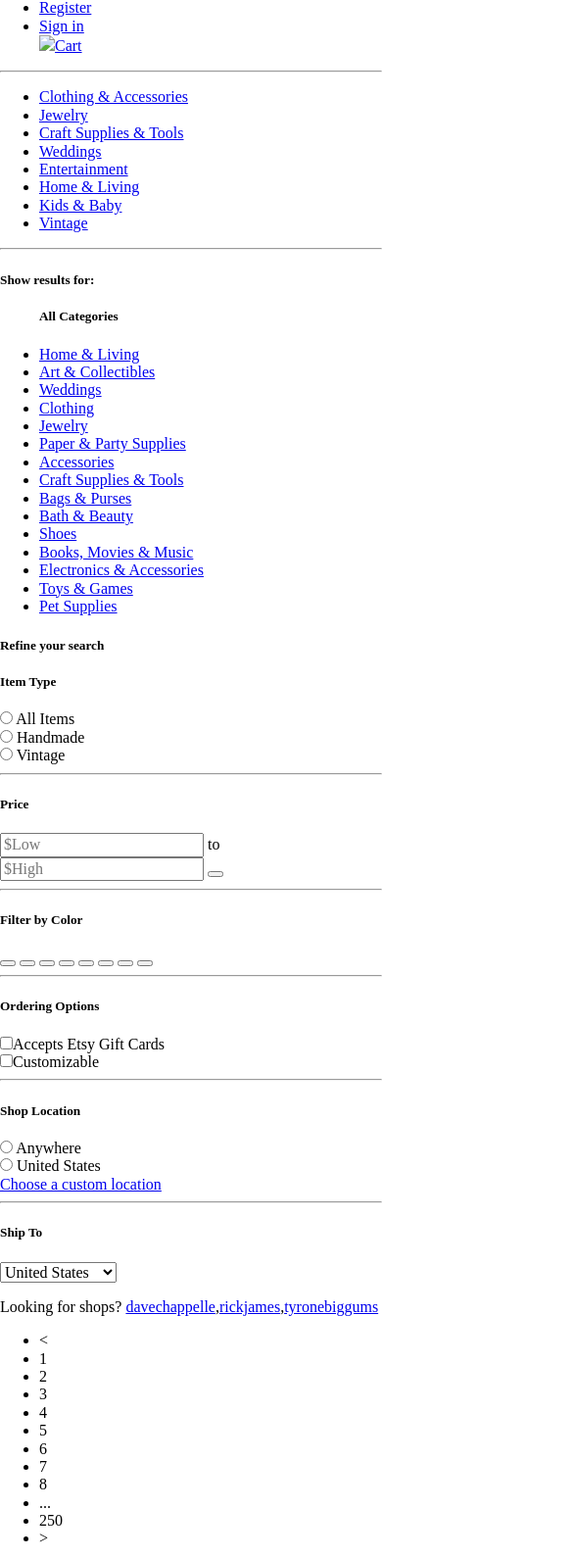
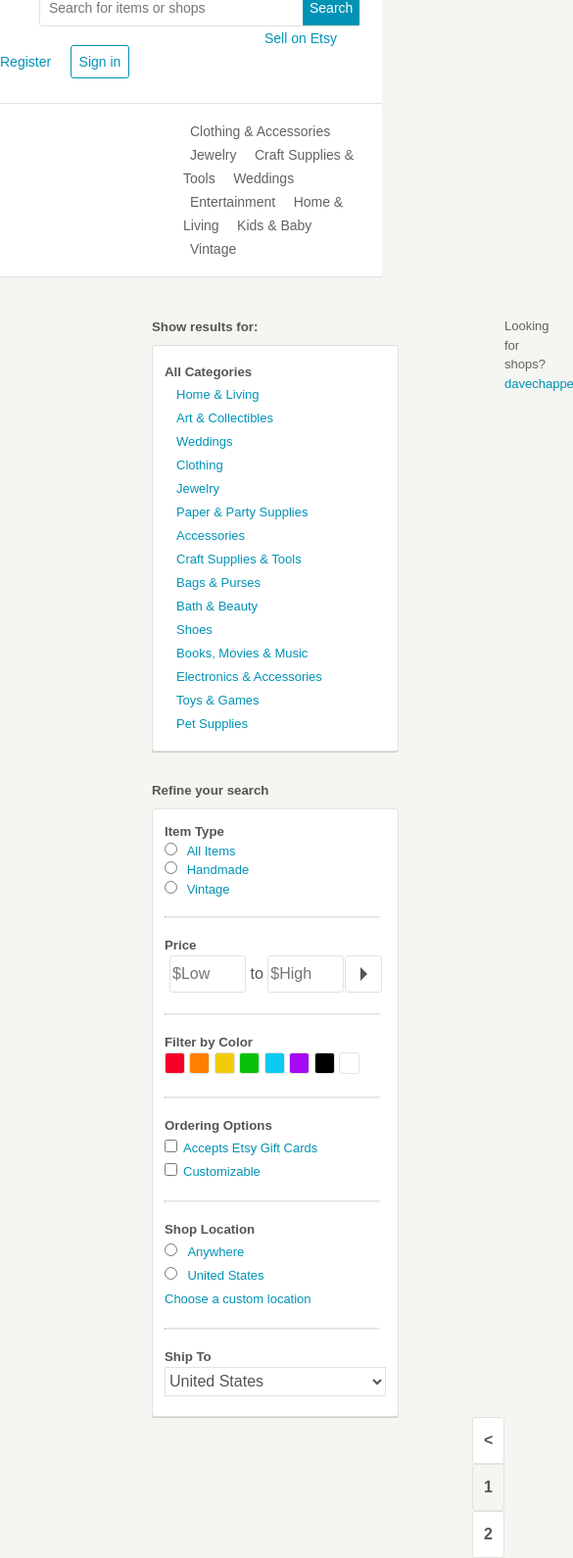
Before and after one commit to hyonakim/EtsyAPI, a website: page app/index.html in a window 390 px wide. Shown: the part 78-1668 px from the top of the page at 98% size, 585 px wide, since content can reach past the window. Drawn offline with nearby package versions, Linux system fonts and the light colour scheme.

```diff
--- a/app/css/main.css
+++ b/app/css/main.css
@@ -0,0 +1,329 @@
+body {
+  background: #F5F5F1;
+  line-height: 1.5; }
+
+header {
+  position: relative;
+  background: #fff; }
+  header .headerWrap {
+    margin-top: 0;
+    padding-top: 20px; }
+  header hr {
+    height: 0;
+    border: 0;
+    border-top: 1px solid #E1E3DF; }
+  header .etsyLogo,
+  header .searchBar {
+    float: left; }
+  header .etsyLogo {
+    margin-left: 160px;
+    font-size: 32px;
+    font-family: 'Lora', serif;
+    color: #F56400; }
+  header .searchBar {
+    margin-left: 40px;
+    border: 1px solid #E1E3DF;
+    border-radius: 3px; }
+  header .searchField {
+    width: 250px;
+    padding: 9px;
+    border: none;
+    font-size: 14px; }
+  header .searchbtn {
+    float: right;
+    padding: 6px;
+    border: 1px solid #2E98B1;
+    background: #0092B5;
+    color: white;
+    font-size: 14px; }
+  header .navbar.right {
+    margin-right: 0;
+    position: relative; }
+  header .navbar.right ul {
+    margin: 0 0 0 270px;
+    padding: 0;
+    width: 20px;
+    display: inline; }
+  header .navbar.right ul li {
+    display: inline;
+    margin-right: 15px;
+    font-size: 14px; }
+  header .navbar.right ul li a {
+    text-decoration: none;
+    color: #0092B5; }
+  header .navbar.right span {
+    border: 1px solid #0092B5;
+    border-radius: 3px;
+    padding: 8px; }
+  header .navbar.right span:hover {
+    background: #E9F6FC; }
+  header .vertical {
+    height: 40px;
+    width: 1px;
+    background: #E1E3DF;
+    display: inline-block;
+    position: absolute;
+    top: -9px; }
+  header .cart {
+    font-size: 13px;
+    display: inline;
+    margin-left: 22px;
+    position: absolute;
+    top: 14px;
+    right: 134px; }
+  header .cart img {
+    position: absolute;
+    top: -22px;
+    right: 4px;
+    width: 22px;
+    filter: grayscale(1); }
+  header .cart a {
+    color: #888888;
+    text-decoration: none; }
+  header .cart a:hover {
+    color: #000; }
+  header .navbar.center {
+    margin: 30px 0 0 0; }
+  header .navbar.center ul {
+    margin-left: 147px; }
+  header .navbar.center ul li {
+    display: inline;
+    margin: 0 7px 0 7px;
+    font-size: 14px;
+    font-weight: lighter; }
+  header .navbar.center ul li a {
+    text-decoration: none;
+    color: #626262; }
+
+.columnLeft {
+  margin: 33px 0 0 0;
+  float: left;
+  color: #555555; }
+
+.leftHeading {
+  margin: 0 0 0 155px; }
+
+.leftSide.Top {
+  background: #fff;
+  width: 250px;
+  margin: 8px 0 30px 155px;
+  border: 1px solid #E1E3DF;
+  border-radius: 3px;
+  box-shadow: 0 1px 0 0 #CBCCC9; }
+  .leftSide.Top ul {
+    padding: 1px 0 0 12px; }
+  .leftSide.Top .heading5 {
+    margin: 0; }
+  .leftSide.Top ul li {
+    list-style: none;
+    margin-left: 12px; }
+    .leftSide.Top ul li a {
+      text-decoration: none;
+      color: #0092B5;
+      font-size: 13px;
+      line-height: 1.5; }
+
+.leftSide.Bottom {
+  background: #fff;
+  width: 250px;
+  margin: 8px 0 0 155px;
+  padding-bottom: 20px;
+  border: 1px solid #E1E3DF;
+  border-radius: 3px;
+  box-shadow: 0 1px 0 0 #CBCCC9; }
+  .leftSide.Bottom a {
+    text-decoration: none;
+    color: #0092B5;
+    font-size: 13px;
+    line-height: 1.5; }
+  .leftSide.Bottom .sideBottom {
+    padding: 13px 0 0 12px; }
+  .leftSide.Bottom .heading5 {
+    margin: 0; }
+  .leftSide.Bottom .sideLine {
+    width: 218px;
+    margin: 18px 0;
+    border-top: 0.5px solid #E1E3DF; }
+  .leftSide.Bottom .radioItems {
+    font-size: 13px;
+    color: #0092B5; }
+  .leftSide.Bottom label {
+    cursor: pointer;
+    position: relative;
+    padding-left: 6px;
+    margin-right: 15px;
+    font-size: 13px; }
+  .leftSide.Bottom label:hover {
+    text-decoration: underline; }
+  .leftSide.Bottom .priceBox {
+    width: 72px;
+    height: 34px;
+    border: 1px solid #E1E3DF;
+    border-radius: 3px; }
+  .leftSide.Bottom .priceBtn {
+    width: 38px;
+    height: 38px;
+    border: 1px solid #E1E3DF;
+    border-radius: 3px;
+    background: #fff;
+    position: absolute;
+    left: 352px;
+    padding: 0; }
+  .leftSide.Bottom .priceBtn:after {
+    content: '';
+    width: 0;
+    height: 0;
+    border-style: solid;
+    border-width: 7px 0 7px 7px;
+    border-color: transparent transparent transparent #555555;
+    position: absolute;
+    top: 11px;
+    left: 15px; }
+  .leftSide.Bottom .btnColor {
+    width: 21px;
+    height: 22px;
+    border: 1px solid #E1E3DF;
+    border-radius: 3px; }
+  .leftSide.Bottom .btnColor.red {
+    background: #F70029; }
+  .leftSide.Bottom .btnColor.orange {
+    background: #FF7F00; }
+  .leftSide.Bottom .btnColor.yellow {
+    background: #F3CC09; }
+  .leftSide.Bottom .btnColor.green {
+    background: #08C209; }
+  .leftSide.Bottom .btnColor.skyblue {
+    background: #0ACCF3; }
+  .leftSide.Bottom .btnColor.purple {
+    background: #A60AF3; }
+  .leftSide.Bottom .btnColor.black {
+    background: #000000; }
+  .leftSide.Bottom .btnColor.white {
+    background: #FFFFFF; }
+  .leftSide.Bottom .order span {
+    color: #0092B5;
+    font-size: 13px;
+    padding-left: 6px;
+    cursor: pointer; }
+  .leftSide.Bottom .order span:hover {
+    text-decoration: underline; }
+  .leftSide.Bottom .shopLoc span {
+    color: #0092B5;
+    font-size: 13px;
+    padding-left: 6px; }
+  .leftSide.Bottom .shopLoc span {
+    cursor: pointer;
+    font-size: 13px; }
+  .leftSide.Bottom .shopLoc span:hover,
+  .leftSide.Bottom .shopLoc a:hover {
+    text-decoration: underline; }
+  .leftSide.Bottom .shipTo {
+    background: #fff;
+    width: 226px;
+    height: 30px;
+    border: 1px solid #E1E3DF; }
+
+.container {
+  margin: 59px 0 42px 25px;
+  float: left;
+  width: 66%; }
+
+.catPara {
+  float: left; }
+
+.itemList {
+  display: inline-block;
+  width: 26%;
+  margin: 0 13px 15px 0;
+  padding-bottom: 6px;
+  border: 1px solid #E1E3DF;
+  border-radius: 3px;
+  background: #fff;
+  position: relative; }
+
+.title,
+.shop,
+.pricing {
+  padding: 0 5px 3px 5px;
+  font-weight: lighter;
+  margin: 0; }
+
+.imageTag img {
+  width: 100%;
+  position: relative; }
+
+.shopDetails {
+  background: #fff; }
+
+.title p {
+  white-space: nowrap;
+  text-overflow: ellipsis;
+  overflow: hidden;
+  width: 214px;
+  font-size: 14px;
+  color: #606060;
+  margin: 0; }
+
+.shop p {
+  margin: 0;
+  background: #fff; }
+
+.shop p a {
+  font-size: 12px;
+  color: #AAAAAA;
+  float: left;
+  margin: 3px 0 0 0;
+  text-decoration: none; }
+
+.pricing p {
+  font-size: 12px;
+  color: #78C042;
+  float: right;
+  margin: 0; }
+
+.icons {
+  position: absolute;
+  top: 6px;
+  right: 6px;
+  display: none; }
+
+.icons img {
+  width: 14px;
+  padding: 6px;
+  display: inline;
+  background: #fff;
+  border: 1px solid #E1E3DF;
+  border-radius: 3px; }
+
+.icons a:hover img {
+  background: #F5F5F1; }
+
+footer {
+  width: 100%;
+  margin-top: 40px; }
+
+p {
+  margin-left: 515px;
+  font-size: 13px;
+  color: #626262; }
+
+a {
+  text-decoration: none;
+  color: #0092B5; }
+
+footer .footArea ul {
+  margin-left: 442px; }
+
+footer .footArea ul li {
+  display: inline;
+  text-decoration: none;
+  border: 1px solid #E1E3DF;
+  border-radius: 3px;
+  padding: 11px;
+  float: left;
+  background: #fff;
+  color: #555555;
+  font-weight: bold; }
+
+footer .footArea ul .selected {
+  background: #F5F5F1; }
--- a/app/css/vendor.css
+++ b/app/css/vendor.css
@@ -1,35 +1,31 @@
 /*! normalize.css v3.0.3 | MIT License | github.com/necolas/normalize.css */
-
 /**
  * 1. Set default font family to sans-serif.
  * 2. Prevent iOS and IE text size adjust after device orientation change,
  *    without disabling user zoom.
  */
-
 html {
-  font-family: sans-serif; /* 1 */
-  -ms-text-size-adjust: 100%; /* 2 */
-  -webkit-text-size-adjust: 100%; /* 2 */
-}
+  font-family: sans-serif;
+  /* 1 */
+  -ms-text-size-adjust: 100%;
+  /* 2 */
+  -webkit-text-size-adjust: 100%;
+  /* 2 */ }
 
 /**
  * Remove default margin.
  */
-
 body {
-  margin: 0;
-}
+  margin: 0; }
 
 /* HTML5 display definitions
    ========================================================================== */
-
 /**
  * Correct `block` display not defined for any HTML5 element in IE 8/9.
  * Correct `block` display not defined for `details` or `summary` in IE 10/11
  * and Firefox.
  * Correct `block` display not defined for `main` in IE 11.
  */
-
 article,
 aside,
 details,
@@ -43,229 +39,185 @@
 nav,
 section,
 summary {
-  display: block;
-}
+  display: block; }
 
 /**
  * 1. Correct `inline-block` display not defined in IE 8/9.
  * 2. Normalize vertical alignment of `progress` in Chrome, Firefox, and Opera.
  */
-
 audio,
 canvas,
 progress,
 video {
-  display: inline-block; /* 1 */
-  vertical-align: baseline; /* 2 */
-}
+  display: inline-block;
+  /* 1 */
+  vertical-align: baseline;
+  /* 2 */ }
 
 /**
  * Prevent modern browsers from displaying `audio` without controls.
  * Remove excess height in iOS 5 devices.
  */
-
 audio:not([controls]) {
   display: none;
-  height: 0;
-}
+  height: 0; }
 
 /**
  * Address `[hidden]` styling not present in IE 8/9/10.
  * Hide the `template` element in IE 8/9/10/11, Safari, and Firefox < 22.
  */
-
 [hidden],
 template {
-  display: none;
-}
+  display: none; }
 
 /* Links
    ========================================================================== */
-
 /**
  * Remove the gray background color from active links in IE 10.
  */
-
 a {
-  background-color: transparent;
-}
+  background-color: transparent; }
 
 /**
  * Improve readability of focused elements when they are also in an
  * active/hover state.
  */
-
 a:active,
 a:hover {
-  outline: 0;
-}
+  outline: 0; }
 
 /* Text-level semantics
    ========================================================================== */
-
 /**
  * Address styling not present in IE 8/9/10/11, Safari, and Chrome.
  */
-
 abbr[title] {
-  border-bottom: 1px dotted;
-}
+  border-bottom: 1px dotted; }
 
 /**
  * Address style set to `bolder` in Firefox 4+, Safari, and Chrome.
  */
-
 b,
 strong {
-  font-weight: bold;
-}
+  font-weight: bold; }
 
 /**
  * Address styling not present in Safari and Chrome.
  */
-
 dfn {
-  font-style: italic;
-}
+  font-style: italic; }
 
 /**
  * Address variable `h1` font-size and margin within `section` and `article`
  * contexts in Firefox 4+, Safari, and Chrome.
  */
-
 h1 {
   font-size: 2em;
-  margin: 0.67em 0;
-}
+  margin: 0.67em 0; }
 
 /**
  * Address styling not present in IE 8/9.
  */
-
 mark {
   background: #ff0;
-  color: #000;
-}
+  color: #000; }
 
 /**
  * Address inconsistent and variable font size in all browsers.
  */
-
 small {
-  font-size: 80%;
-}
+  font-size: 80%; }
 
 /**
  * Prevent `sub` and `sup` affecting `line-height` in all browsers.
  */
-
 sub,
 sup {
   font-size: 75%;
   line-height: 0;
   position: relative;
-  vertical-align: baseline;
-}
+  vertical-align: baseline; }
 
 sup {
-  top: -0.5em;
-}
+  top: -0.5em; }
 
 sub {
-  bottom: -0.25em;
-}
+  bottom: -0.25em; }
 
 /* Embedded content
    ========================================================================== */
-
 /**
  * Remove border when inside `a` element in IE 8/9/10.
  */
-
 img {
-  border: 0;
-}
+  border: 0; }
 
 /**
  * Correct overflow not hidden in IE 9/10/11.
  */
-
 svg:not(:root) {
-  overflow: hidden;
-}
+  overflow: hidden; }
 
 /* Grouping content
    ========================================================================== */
-
 /**
  * Address margin not present in IE 8/9 and Safari.
  */
-
 figure {
-  margin: 1em 40px;
-}
+  margin: 1em 40px; }
 
 /**
  * Address differences between Firefox and other browsers.
  */
-
 hr {
   box-sizing: content-box;
-  height: 0;
-}
+  height: 0; }
 
 /**
  * Contain overflow in all browsers.
  */
-
 pre {
-  overflow: auto;
-}
+  overflow: auto; }
 
 /**
  * Address odd `em`-unit font size rendering in all browsers.
  */
-
 code,
 kbd,
 pre,
 samp {
   font-family: monospace, monospace;
-  font-size: 1em;
-}
+  font-size: 1em; }
 
 /* Forms
    ========================================================================== */
-
 /**
  * Known limitation: by default, Chrome and Safari on OS X allow very limited
  * styling of `select`, unless a `border` property is set.
  */
-
 /**
  * 1. Correct color not being inherited.
  *    Known issue: affects color of disabled elements.
  * 2. Correct font properties not being inherited.
  * 3. Address margins set differently in Firefox 4+, Safari, and Chrome.
  */
-
 button,
 input,
 optgroup,
 select,
 textarea {
-  color: inherit; /* 1 */
-  font: inherit; /* 2 */
-  margin: 0; /* 3 */
-}
+  color: inherit;
+  /* 1 */
+  font: inherit;
+  /* 2 */
+  margin: 0;
+  /* 3 */ }
 
 /**
  * Address `overflow` set to `hidden` in IE 8/9/10/11.
  */
-
 button {
-  overflow: visible;
-}
+  overflow: visible; }
 
 /**
  * Address inconsistent `text-transform` inheritance for `button` and `select`.
@@ -273,11 +225,9 @@
  * Correct `button` style inheritance in Firefox, IE 8/9/10/11, and Opera.
  * Correct `select` style inheritance in Firefox.
  */
-
 button,
 select {
-  text-transform: none;
-}
+  text-transform: none; }
 
 /**
  * 1. Avoid the WebKit bug in Android 4.0.* where (2) destroys native `audio`
@@ -286,42 +236,35 @@
  * 3. Improve usability and consistency of cursor style between image-type
  *    `input` and others.
  */
-
 button,
-html input[type="button"], /* 1 */
-input[type="reset"],
+html input[type="button"], input[type="reset"],
 input[type="submit"] {
-  -webkit-appearance: button; /* 2 */
-  cursor: pointer; /* 3 */
-}
+  -webkit-appearance: button;
+  /* 2 */
+  cursor: pointer;
+  /* 3 */ }
 
 /**
  * Re-set default cursor for disabled elements.
  */
-
 button[disabled],
 html input[disabled] {
-  cursor: default;
-}
+  cursor: default; }
 
 /**
  * Remove inner padding and border in Firefox 4+.
  */
-
 button::-moz-focus-inner,
 input::-moz-focus-inner {
   border: 0;
-  padding: 0;
-}
+  padding: 0; }
 
 /**
  * Address Firefox 4+ setting `line-height` on `input` using `!important` in
  * the UA stylesheet.
  */
-
 input {
-  line-height: normal;
-}
+  line-height: normal; }
 
 /**
  * It's recommended that you don't attempt to style these elements.
@@ -330,95 +273,81 @@
  * 1. Address box sizing set to `content-box` in IE 8/9/10.
  * 2. Remove excess padding in IE 8/9/10.
  */
-
 input[type="checkbox"],
 input[type="radio"] {
-  box-sizing: border-box; /* 1 */
-  padding: 0; /* 2 */
-}
+  box-sizing: border-box;
+  /* 1 */
+  padding: 0;
+  /* 2 */ }
 
 /**
  * Fix the cursor style for Chrome's increment/decrement buttons. For certain
  * `font-size` values of the `input`, it causes the cursor style of the
  * decrement button to change from `default` to `text`.
  */
-
 input[type="number"]::-webkit-inner-spin-button,
 input[type="number"]::-webkit-outer-spin-button {
-  height: auto;
-}
+  height: auto; }
 
 /**
  * 1. Address `appearance` set to `searchfield` in Safari and Chrome.
  * 2. Address `box-sizing` set to `border-box` in Safari and Chrome.
  */
-
 input[type="search"] {
-  -webkit-appearance: textfield; /* 1 */
-  box-sizing: content-box; /* 2 */
-}
+  -webkit-appearance: textfield;
+  /* 1 */
+  box-sizing: content-box;
+  /* 2 */ }
 
 /**
  * Remove inner padding and search cancel button in Safari and Chrome on OS X.
  * Safari (but not Chrome) clips the cancel button when the search input has
  * padding (and `textfield` appearance).
  */
-
 input[type="search"]::-webkit-search-cancel-button,
 input[type="search"]::-webkit-search-decoration {
-  -webkit-appearance: none;
-}
+  -webkit-appearance: none; }
 
 /**
  * Define consistent border, margin, and padding.
  */
-
 fieldset {
   border: 1px solid #c0c0c0;
   margin: 0 2px;
-  padding: 0.35em 0.625em 0.75em;
-}
+  padding: 0.35em 0.625em 0.75em; }
 
 /**
  * 1. Correct `color` not being inherited in IE 8/9/10/11.
  * 2. Remove padding so people aren't caught out if they zero out fieldsets.
  */
-
 legend {
-  border: 0; /* 1 */
-  padding: 0; /* 2 */
-}
+  border: 0;
+  /* 1 */
+  padding: 0;
+  /* 2 */ }
 
 /**
  * Remove default vertical scrollbar in IE 8/9/10/11.
  */
-
 textarea {
-  overflow: auto;
-}
+  overflow: auto; }
 
 /**
  * Don't inherit the `font-weight` (applied by a rule above).
  * NOTE: the default cannot safely be changed in Chrome and Safari on OS X.
  */
-
 optgroup {
-  font-weight: bold;
-}
+  font-weight: bold; }
 
 /* Tables
    ========================================================================== */
-
 /**
  * Remove most spacing between table cells.
  */
-
 table {
   border-collapse: collapse;
-  border-spacing: 0;
-}
+  border-spacing: 0; }
 
 td,
 th {
-  padding: 0;
-}
+  padding: 0; }
--- a/app/index.html
+++ b/app/index.html
@@ -1,13 +1,12 @@
 <!DOCTYPE html>
 <html>
 <head>
-  <title>The Chappelle Page</title>
-  <link rel='stylesheet' href='bower_components/normalize.css/normalize.css'>
-  <link href='https://fonts.googleapis.com/css?family=Lora' rel='stylesheet' type='text/css'>
-  <link rel='stylesheet' href='css/main.css'>
+  <title>Etsy API</title>
+  <link rel="stylesheet" href="css/vendor.css">
+  <link rel="stylesheet" href="css/main.css">
 </head>
+<body>
 
-<body>
 <header>
 <div class='headerWrap'>
   <div class='etsyLogo'>Etsy</div>
@@ -143,26 +142,26 @@
 
 
 <div class='container'>
-<script type='text/template' id='itemTemplate'>
-<div class='itemList'>
-  <div class='imageTag'>
-    <a href='#'><img src='<%= Images[0].url_170x135 %>'></a>
-  </div>
-  <div class='icons'>
-      <a href='#'><img src='images/heart.png'></a>
-      <a href='#'><img src='images/hamburger.png'></a>
-  </div>
-  <div class='title'>
-    <p><%= title %></p>
-  </div>
-  <div class='shop'>
-    <p><a href='#'><%= Shop.shop_name %></a></p>
-  </div>
-  <div class='pricing'>
-    <p>$<%= price %><%= currency_code %></p>
-  </div>
-</div>
-</script>
+ <script type='text/template' id='itemTemplate'>
+// <div class='itemList'>
+//   <div class='imageTag'>
+//     <a href='#'><img src='<%= Images[0].url_170x135 %>'></a>
+//   </div>
+//   <div class='icons'>
+//       <a href='#'><img src='images/heart.png'></a>
+//       <a href='#'><img src='images/hamburger.png'></a>
+//   </div>
+//   <div class='title'>
+//     <p><%= title %></p>
+//   </div>
+//   <div class='shop'>
+//     <p><a href='#'><%= Shop.shop_name %></a></p>
+//   </div>
+//   <div class='pricing'>
+//     <p>$<%= price %><%= currency_code %></p>
+//   </div>
+// </div>
+// </script>
 </div>
 
 <footer>
@@ -188,10 +187,7 @@
 </div>
 </footer>
 
-  <script src="bower_components/underscore/underscore-min.js"></script>
-  <script src="bower_components/jquery/dist/jquery.min.js"></script>
-
+  <script src="js/vendor.js"></script>
   <script src="js/main.js"></script>
-
 </body>
 </html>
```
Also changed, not shown: app/js/main.js (+14 -5 lines), src/main.js (+27 -6 lines), Readme.md, app/images/cart.png (added), app/images/hamburger.png (added), app/images/heart.png (added).
